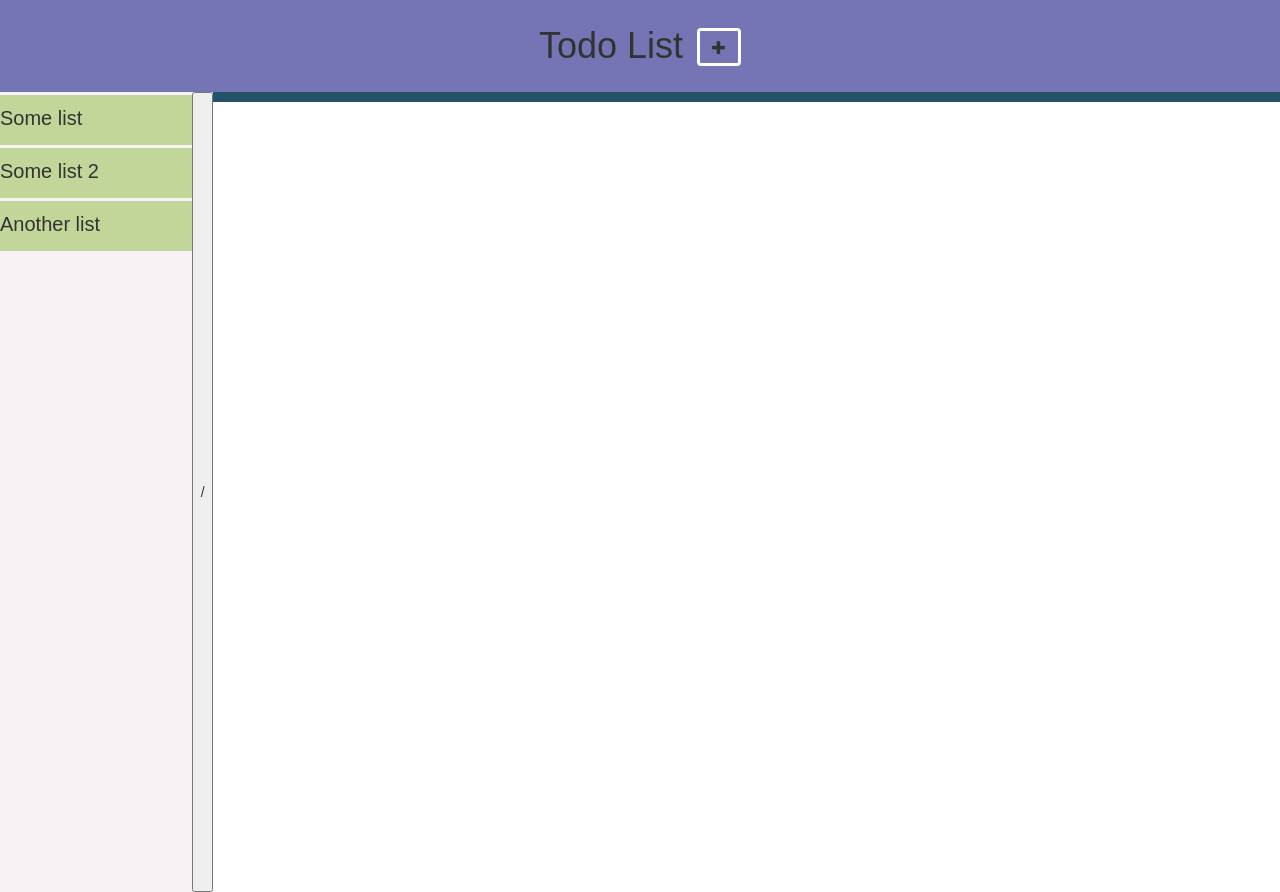
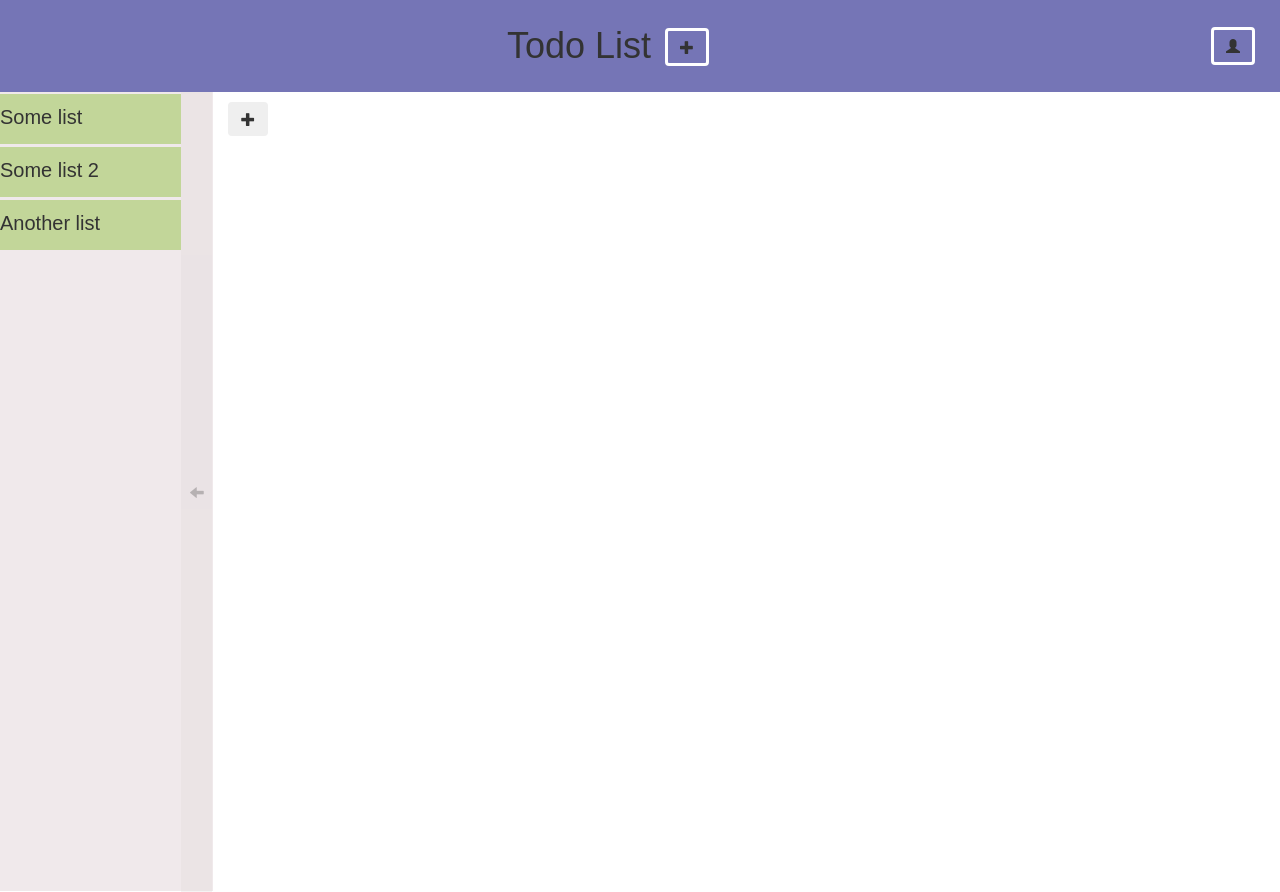
Before and after one commit to Jokerwolf/todolist, a PHP site: page / in a window 1280 px wide. Run offline with PHP 8.4, Linux system fonts and the light colour scheme.

Commit message:
fixed header + side panel css

```diff
--- a/assets/css/sidePanel.css
+++ b/assets/css/sidePanel.css
@@ -1,18 +1,27 @@
 .side-panel {
     padding: 0;
     height: 100vh;
+
+    background: #f0e9eb;
 }
 
 .list {
     float: left;
     position: relative;
-    width: 90%;
+    width: 85%;
 }
 
 .collapse-button {
     height: inherit;
     float: left;
     position: relative;
-    width: 10%;
+    width: 14.5%;
     padding: 0;
+    background: #ddd6d8;
+    opacity: 0.3;
+    border: none;
 }
+
+.collapse-button:hover {
+    opacity: 0.8;
+}
--- a/assets/css/theme.css
+++ b/assets/css/theme.css
@@ -7,13 +7,27 @@ header {
 	background: #7575B6;
 	text-align: center;
 	width: 100%;
+    min-height: 90px;
+
+    position: fixed;
+    z-index: 9000;
     padding: 5px;
+}
+
+.wrapper {
+    padding: 91px 0 0 0;
+    margin: 0;
+    width: 100%;
 }
 
 header * {
     display: inline;
     vertical-align: middle;
     margin: 0 5px;
+}
+
+header .account-control {
+   float: right;
 }
 
 a,
@@ -35,10 +49,6 @@ li {
     line-height: 1.5em;
     padding: 5px 0;
     margin: 3px 0;
-}
-
-li.completed {
-    background: #807e7e;
 }
 
 li.is-Done {
@@ -72,42 +82,15 @@ li * {
 
 .item-text,
 .item-edit {
+    text-decoration: inherit;
     word-wrap: break-word;
 }
 
 .done {
+    text-decoration: line-through;
     background: #aaaaaa;
 }
 
-span.crossed-out {
-    margin:  0;
+.main-area {
+    height: 100vh;
 }
-
-[type="checkbox"].is-Done:checked ~ span.crossed-out:after,
-[type="checkbox"].is-Done:not(:checked) ~ span.crossed-out:after  {
-    position: absolute;
-    content: " ";
-    width: 100%;
-    top: 50%;
-    left: 0;
-    border-bottom: 3px #000000 solid;
-    z-index: 9999;
-}
-
-[type="checkbox"].is-Done:not(:checked) ~ span.crossed-out:after {
-    opacity: 0;
-    transform: scale(0);
-}
-
-[type="checkbox"].is-Done:checked ~ span.crossed-out:after {
-    opacity: 1;
-    transform: scale(1);
-}
-
-.side-panel {
-    background: #f9f2f4;
-}
-
-.main-area {
-    background: #245269;
-}
--- a/assets/js/init.js
+++ b/assets/js/init.js
@@ -13,8 +13,10 @@ var viewModel = new TodoListViewModel(model);
 viewModel.render();
 
 //Attach event listeners
-var addButton = document.getElementById('addItem');
-addButton.addEventListener('click', addNewItem);
+var addButtons = document.getElementsByClassName('add-item');
+for (var i = 0; i < addButtons.length; i++) {
+    addButtons[i].addEventListener('click', addNewItem);
+}
 
 function addNewItem(){
     viewModel.addItem(new ListItemViewModel(null, 'edit'));
--- a/index.html
+++ b/index.html
@@ -14,12 +14,18 @@
 <body>
 
 <header class="container-fluid">
-    <div class="row form-inline">
+    <div class="row">
+        <div class="list-header">
             <h1>Todo List</h1>
-        <button id="addItem" class="btn transparent glyphicon glyphicon-plus"></button>
+            <button class="btn transparent glyphicon glyphicon-plus add-item"></button>
+        </div>
+        <div class="account-control">
+            <button class="btn glyphicon glyphicon-user transparent"></button>
+        </div>
     </div>
 </header>
 
+<div class="container wrapper">
     <!-- Side panel -->
     <nav id="sidePanel" class="container col-xs-2 side-panel">
         <ul id="lists" class="list">
@@ -33,13 +39,15 @@
                 <a href="/index.html"><span>Another list</span></a>
             </li>
         </ul>
-    <button id="collapseButton" class="collapse-button">/</button>
+        <button id="collapseButton" class="collapse-button glyphicon glyphicon-arrow-left"></button>
     </nav>
 
     <!-- Main area -->
     <div id="mainArea" class="container col-xs-10 main-area">
         <ul id="todoList">
         </ul>
+        <button class="btn glyphicon glyphicon-plus add-item"></button>
+    </div>
 </div>
 
 <!-- New item template -->
@@ -47,7 +55,6 @@
     <label class="is-Done col-xs-1">
         <input type="checkbox" class="is-Done"/>
         <span></span>
-        <span class="crossed-out"></span>
     </label>
     <span class="item-text col-xs-10"></span>
     <input type="text" class="item-edit col-xs-10 hidden">
```
Also changed, not shown: lists.html (deleted, +0 -29 lines), tmp.html (deleted, +0 -45 lines). Lines whose indentation alone changed are shown as unchanged.
